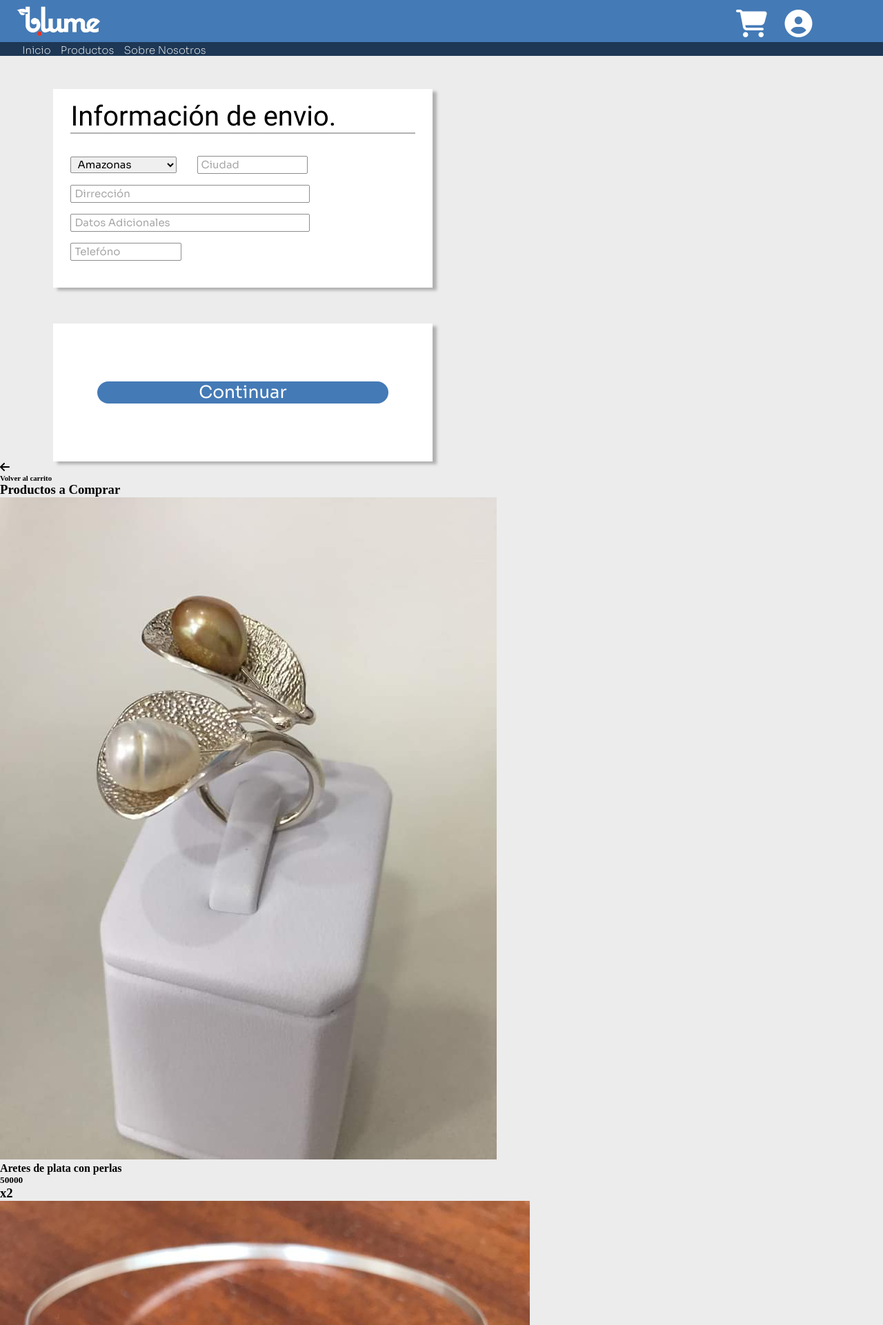
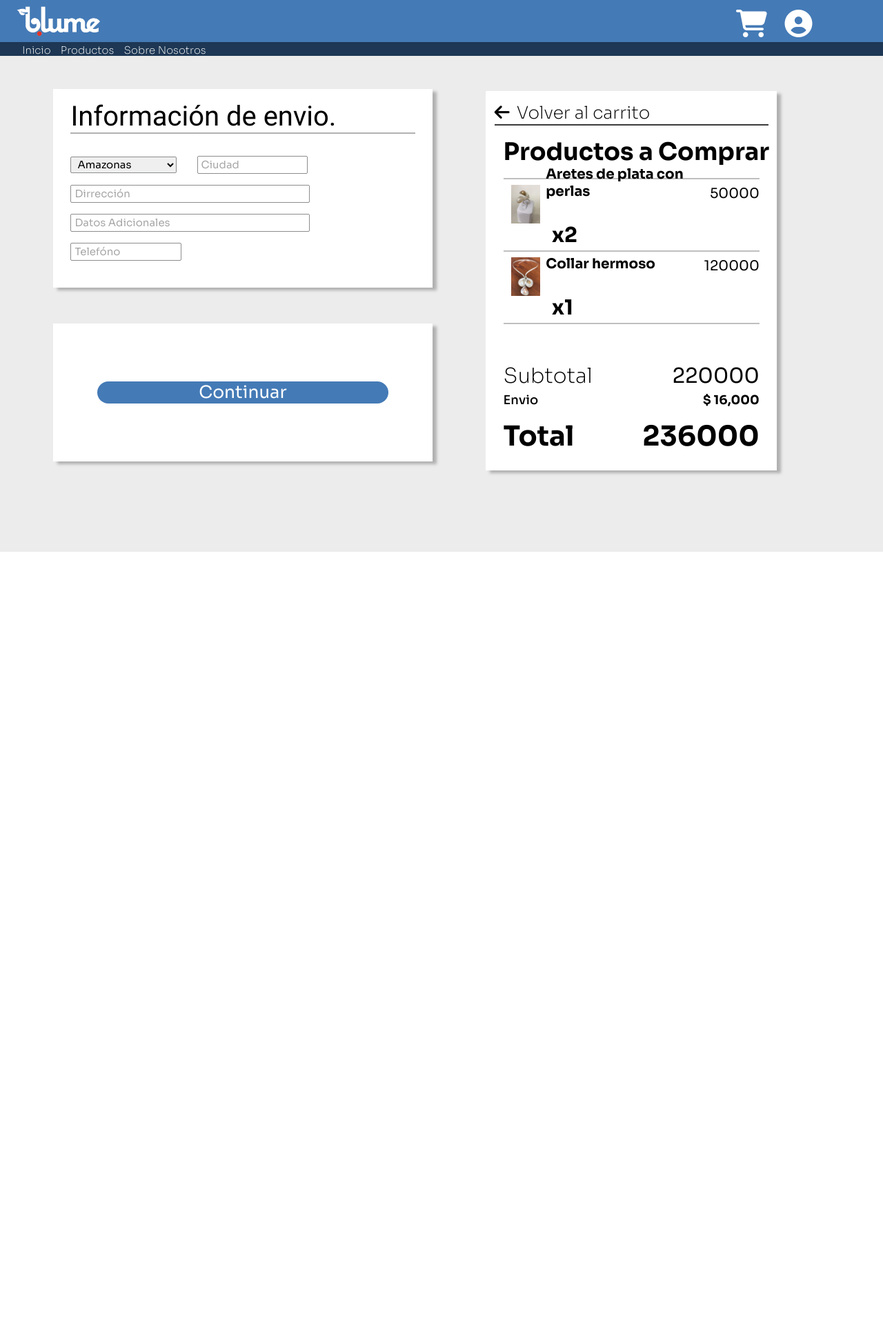
Before and after one commit to manuelandres66/blume, a Django app: page /checkout/ in a window 1280 px wide. Shown: the top 1921 px of the page at 69% size. After the commit the page ends 800 px from the top, so only its background shows below. Run offline with Django 3.2, Linux system fonts and the light colour scheme; a user stored in the database is signed in; data comes from the database, SQL or seed files in the repository; both versions use the stored data as it was after the commit; some libraries are stand-ins or nearby versions.

Commit message:
Checkout css

```diff
--- a/blume/settings.py
+++ b/blume/settings.py
@@ -39,7 +39,6 @@ INSTALLED_APPS = [
     'django.contrib.staticfiles',
     'principal',
     'envios',
-    'sslserver'
 ]
 
 MIDDLEWARE = [
--- a/principal/views.py
+++ b/principal/views.py
@@ -115,6 +115,8 @@ def checkout(request):
         for producto in productos:
             if producto.posible():
                 valor_total += producto.total()
+            else:
+                producto.delete()
 
         con_envio = valor_total + 16000
         url = ""
--- a/static/css/checkout.css
+++ b/static/css/checkout.css
@@ -65,6 +65,7 @@ body {
     height: 25vh;
     box-shadow: 6px 4px 4px 0 rgba(0, 0, 0, 0.25);
     background-color: #ffffff;
+    display: inline-block;
 }
 
 #submit {
@@ -97,3 +98,142 @@ body {
     color: #000;
     text-decoration: none;
 }
+
+.articulos {
+    width: 33vw;
+    background-color: #fff;
+    display: inline-block;
+    margin-top: 6vh;
+    position: absolute;
+    top: 10.5vh;
+    left: 55vw;
+    box-shadow: 6px 4px 4px 0 rgba(0, 0, 0, 0.25);
+    min-height: 67.2vh;
+}
+
+.volver {
+    margin-top: 2vh;
+    margin-left: 1vw;
+    display: inline-block;
+    width: 31vw;
+    height: 4vh;
+    border-bottom: 2px solid rgb(59, 59, 59);
+}
+
+.volver i {
+    font-size: 25px;
+    color: #000000;
+}
+
+.volver h6{
+    font-family: 'Sora', sans-serif;
+    font-size: 25px;
+    font-weight: 200;
+    color: black;
+    display: inline-block;
+    margin-left: 0.5vw;
+}
+
+#productos_titulo {
+    font-family: 'Sora', sans-serif;
+    font-size: 35px;
+    padding-left: 2vw;
+    padding-top: 2vh;
+    margin-bottom: 2vh;
+}
+
+.producto {
+    margin-left: 2vw;
+    display: inline-block;
+    width: 29vw;
+    height: 9vh;
+    border-top: 2px solid rgba(0, 0, 0, 0.25);
+}
+
+.producto img {
+    width: 5vw;
+    height: 7vh;
+    object-fit: contain;
+    margin-top: 1vh;
+}
+
+.producto h4 {
+    display: inline-block;
+    font-family: 'Sora', sans-serif;
+    font-size: 20px;
+    position: relative;
+    bottom: 5vh;
+    right: 0.5vw;
+    width: 16vw;
+}
+
+.producto h5 {
+    font-family: 'Sora', sans-serif;
+    font-size: 20px;
+    font-weight: 400;
+    float: right;
+    margin-top: 1vh;
+}
+
+.producto h3 {
+    display: inline-block;
+    width: 2vw;
+    font-family: 'Sora', sans-serif;
+    font-size: 30px;
+    position: relative;
+    left: 5.5vw;
+    bottom: 1vh;
+}
+
+.costos {
+    padding-top: 7vh;
+    margin-left: 2vw;
+    display: inline-block;
+    width: 29vw;
+    border-top: 2px solid rgba(0, 0, 0, 0.25);
+    font-family: 'Sora', sans-serif;
+}
+
+.subtotal {
+    font-size: 30px;
+}
+
+#subtotal_titulo {
+    font-weight: 200;
+    display: inline;
+}
+
+#subtotal_precio {
+    float: right;
+    font-weight: 400;
+}
+
+.envio {
+    margin-top: 0.6vh;
+}
+
+#envio_titulo {
+    display: inline-block;
+    font-weight: 500;
+    font-size: 18px;
+}
+
+#envio_precio {
+    float: right;
+    font-size: 18px;
+}
+
+.total {
+    margin-top: 2vh;
+    margin-bottom: 3vh;
+}
+
+#total_titulo {
+    font-size: 40px;
+    display: inline-block;
+}
+
+#total_precio {
+    float: right;
+    font-size: 40px;
+}
--- a/templates/checkout.html
+++ b/templates/checkout.html
@@ -36,33 +36,35 @@
             </div>
 
         </form>
-        <div class="Articulos">
-            <div>
-                <i class="fas fa-arrow-left"></i>
-                <h6>Volver al carrito</h6>
-            </div>
-            <div>
-                <h3>Productos a Comprar</h3>
+        <div class="articulos">
+            <a href="/carro/">
+                <div class="volver">
+                    <i class="fas fa-arrow-left"></i>
+                    <h6>Volver al carrito</h6>
+                </div>
+            </a>
+            <div class="productos">
+                <h3 id="productos_titulo">Productos a Comprar</h3>
                 {% for producto in productos %}
-                    <div>
+                    <div class="producto">
                         <img src="/{{producto.producto.imagen}}">
                         <h4>{{producto.producto.nombre}}</h4>
                         <h5>{{producto.producto.precio}}</h5>
                         <h3>x{{producto.cantidad}}</h3>
                     </div>
                 {% endfor %}
-                <div>
-                    <div>
-                        <h4>Subtotal</h4>
-                        <h4>{{subtotal}}</h4>
+                <div class="costos">
+                    <div class="subtotal">
+                        <h4 id="subtotal_titulo">Subtotal</h4>
+                        <h4 id="subtotal_precio">{{subtotal}}</h4>
                     </div>
-                    <div>
-                        <h5>Envio</h5>
-                        <h5>$ 16,000</h5>
+                    <div class="envio">
+                        <h5 id="envio_titulo">Envio</h5>
+                        <h5 id="envio_precio">$ 16,000</h5>
                     </div>
-                    <div>
-                        <h3>Total</h3>
-                        <h3>{{total}}</h3>
+                    <div class="total">
+                        <h3 id="total_titulo">Total</h3>
+                        <h3 id="total_precio">{{total}}</h3>
                     </div>
                 </div>
             </div>
```
Also changed, not shown: db.sqlite3, static/images/IMG-20200615-WA0027.jpg (added).
